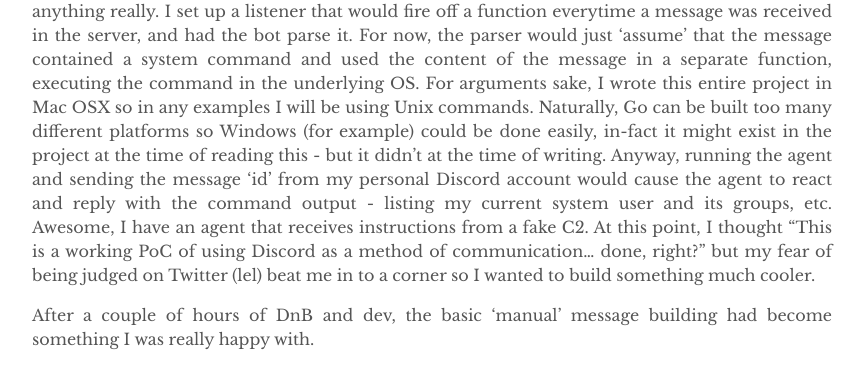
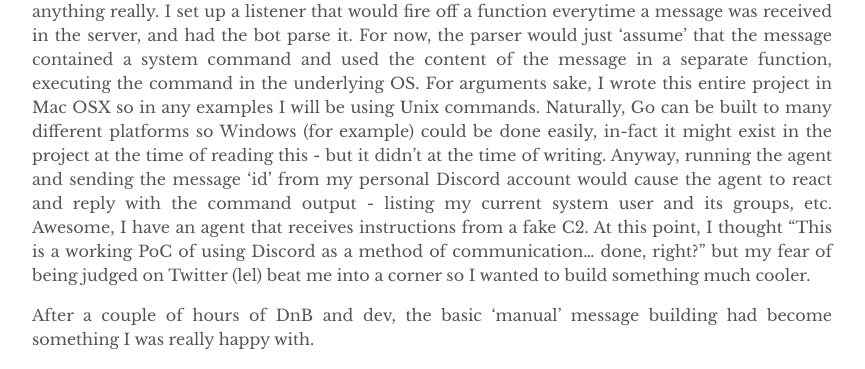
Before and after one commit to crawl3r/crawl3r.github.io, a Jekyll site: the page built from _posts/2020-01-25-DaaC2.md, in a window 1280 px wide and 900 px high, scrolled down 1824 px. Shown: the part 283-652 px from the top of the window, without its empty margins (208-1073 px from the left). Built offline with Jekyll 4.4.1, drawn with Linux system fonts in a browser that asks for light colours; some of the changed text lies outside the part shown.

Commit message:
Update 2020-01-25-DaaC2.md
spell checks

```diff
--- a/_posts/2020-01-25-DaaC2.md
+++ b/_posts/2020-01-25-DaaC2.md
@@ -7,7 +7,7 @@ title: "DaaC2 - Using Discord as a C2"
 It was a cold Sunday evening, and I was doing nothing but afk’ing cannonballs on OSRS (shout out to @TimGMichaud) when I had an urge to make something. I was thinking about a conversation I had on Friday with Sion (fellow colleague/hacker friend) about methods of dropping malware, communicating with C2’s, how implants go undetected but still communicate etc. I fired up VS code and built a skeleton project of a ‘client’ and a ‘server’. I immediately took a step back and thought ‘I have already made stuff using the common approach (http/https, GET/POST etc).’ I wanted to make something I hadn’t seen before as well as something that was brand new to me. It was then I thought about using Discord as my means of communication between a server (C2) and a client (agent).
 
 ## Short(ish) Disclaimer
-I don’t write Malware for a living, I am not a red teamer (I work as a pentester) so I don’t have a tonne of knowledge in this area. When I build a C2/agent I pretty much get it working to a point where I can use it to gain a foothold and then upgrade/migrate to something a bit more substantial (i.e meterpreter etc). I do however have a big interest in malware, agents, implants, etc so I do enjoy writing little tools and PoC’s to scratch an itch. What you see here is no where near ‘production’ ready. I doubt it would be useful on site or in an engagement but hopefully it covers an area which hasn’t been discovered or hopefully it helps you, the reader, to build your own or even discover how wonderful Go is to write in. Don’t get triggered, I write things in a tonne of languages, Go just happens to be my current flavour at the moment. Use whatever you guys want, as long as you can bypass basic detection then you’re off to a good start.
+I don’t write Malware for a living, I am not a red teamer (I work as a pentester) so I don’t have a tonne of knowledge in this area. When I build a C2/agent I pretty much get it working to a point where I can use it to gain a foothold and then upgrade/migrate to something a bit more substantial (i.e meterpreter etc). I do however, have a big interest in malware, agents, implants, etc so I do enjoy writing little tools and PoC’s to scratch an itch. What you see here is no where near ‘production’ ready. I doubt it would be useful on site or in an engagement but hopefully it covers an area which hasn’t been discovered or hopefully it helps you, the reader, to build your own or even discover how wonderful Go is to write in. Don’t get triggered, I write things in a tonne of languages, Go just happens to be my current flavour at the moment. Use whatever you guys want, as long as you can bypass basic detection then you’re off to a good start.
 
 ## Planning
 Before I started implementing anything, I needed to figure out what I need to get a working PoC and how I might go about it. First things first, how am I going to use Discord as a method of communication.
@@ -28,7 +28,7 @@ The above should give us a low quality implementation (v0.1 if you will). The re
 ## Creating our agent and making our initial PoC
 First things first, I needed to create an ‘agent’ executable that would be dropped on a target system. I used the discordgo (https://github.com/bwmarrin/discordgo) to hook into the API, without this project I wouldn’t have gotten anywhere near where I did in the short amount of time - so big thanks!! The agent now acted like a Discord bot, when it was executed it would log in to the Discord service and sit and wait. So far, so good. Oh I forgot to mention, before getting a bot to authenticate properly you need to go to the developer portal for Discord and create an ‘app’ followed by a ‘bot’. This will give you an authentication token which is used to successfully authenticate and bring your bot to life. Simple, but pretty important. Once you have this, add your bot to a server you want to use (I created a new one so it was just my bot and my personal account). In theory, you now have your means of communication between an agent and you (the attacker).
 
-So now I had an agent that did nothing. Strong start. But what do agents need to do? Well… anything really. I set up a listener that would fire off a function everytime a message was received in the server, and had the bot parse it. For now, the parser would just ‘assume’ that the message contained a system command and used the content of the message in a separate function, executing the command in the underlying OS. For arguments sake, I wrote this entire project in Mac OSX so in any examples I will be using Unix commands. Naturally, Go can be built too many different platforms so Windows (for example) could be done easily, in-fact it might exist in the project at the time of reading this - but it didn’t at the time of writing. Anyway, running the agent and sending the message ‘id’ from my personal Discord account would cause the agent to react and reply with the command output - listing my current system user and its groups, etc. Awesome, I have an agent that receives instructions from a fake C2. At this point, I thought “This is a working PoC of using Discord as a method of communication… done, right?” but my fear of being judged on Twitter (lel) beat me in to a corner so I wanted to build something much cooler.
+So now I had an agent that did nothing. Strong start. But what do agents need to do? Well… anything really. I set up a listener that would fire off a function everytime a message was received in the server, and had the bot parse it. For now, the parser would just ‘assume’ that the message contained a system command and used the content of the message in a separate function, executing the command in the underlying OS. For arguments sake, I wrote this entire project in Mac OSX so in any examples I will be using Unix commands. Naturally, Go can be built to many different platforms so Windows (for example) could be done easily, in-fact it might exist in the project at the time of reading this - but it didn’t at the time of writing. Anyway, running the agent and sending the message ‘id’ from my personal Discord account would cause the agent to react and reply with the command output - listing my current system user and its groups, etc. Awesome, I have an agent that receives instructions from a fake C2. At this point, I thought “This is a working PoC of using Discord as a method of communication… done, right?” but my fear of being judged on Twitter (lel) beat me into a corner so I wanted to build something much cooler.
 
 After a couple of hours of DnB and dev, the basic 'manual' message building had become something I was really happy with.
 
```
Also changed, not shown: other parts of _posts/2020-01-25-DaaC2.md (+2 -2 lines).
